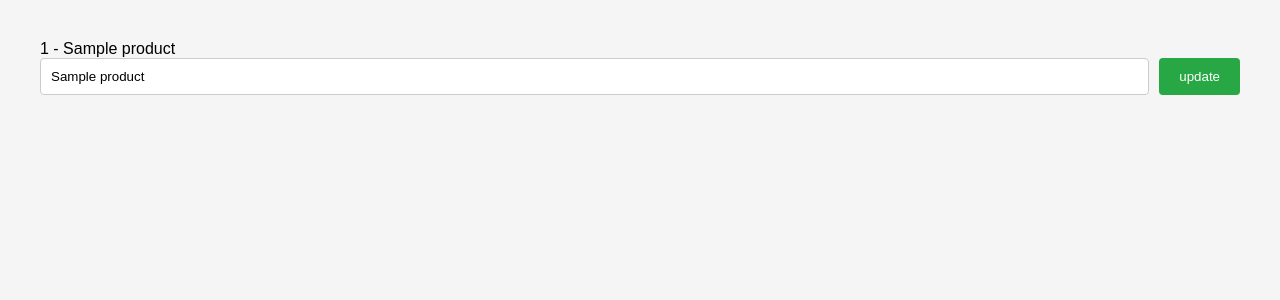
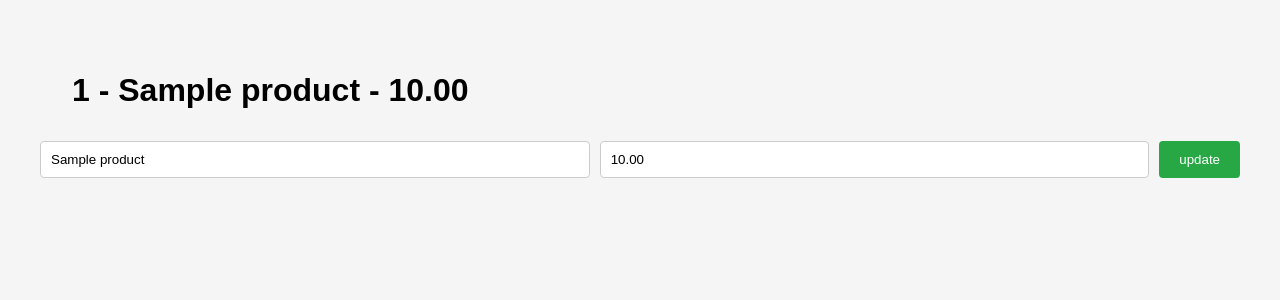
Before and after one commit to Vinicius-Rodriguess/product-catalog-django, a Django app: template products/templates/update.html in a window 1280 px wide. Shown: the top 300 px of the page. Run offline with Django 5.2, Linux system fonts and the light colour scheme; the template is opened without the code that fills it: values that come from a table or form of the project are taken from there, others are empty; tables that the repository leaves empty hold one stand-in row (values such as "Sample post").

Commit message:
:sparkles: feat: Adicionado campo price em Product

```diff
--- a/products/models.py
+++ b/products/models.py
@@ -2,6 +2,7 @@ from django.db import models
 
 class Product(models.Model):
     name = models.CharField(max_length=100)
+    price = models.DecimalField(max_digits=10, decimal_places=2)
 
     def __str__(self):
         return self.name
--- a/products/static/css/style.css
+++ b/products/static/css/style.css
@@ -84,3 +84,8 @@ form button:hover {
 .bi-trash {
   color: red;
 }
+
+h2 {
+  font-size: 2rem;
+  padding: 2rem;
+}
--- a/products/templates/update.html
+++ b/products/templates/update.html
@@ -10,11 +10,12 @@
 </head>
 <body>
 
-    <p>{{product.id}} - {{product.name}}</p>
+    <h2>{{product.id}} - {{product.name}} - {{product.price}}</h2>
 
     <form action="{% url 'update' product.id %}" method="POST">
         {% csrf_token %}
         <input type="text" name="name" value="{{product.name}}">
+        <input type="text" name="price" value="{{product.price}}">
         <button type="submit">update</button>
     </form>
 
--- a/products/urls.py
+++ b/products/urls.py
@@ -5,7 +5,7 @@ from .views import home, save, edit, update, delete
 urlpatterns = [
     path("", home),
     path("save/", save, name="save"),
-    path("edit/<int:id> ", edit, name="edit"),
-    path("update/<int:id> ", update, name="update"),
-    path("delete/<int:id> ", delete, name="delete")
+    path("edit/<int:id>/", edit, name="edit"),
+    path("update/<int:id>/", update, name="update"),
+    path("delete/<int:id>/", delete, name="delete")
 ]
--- a/products/views.py
+++ b/products/views.py
@@ -7,7 +7,8 @@ def home(request):
 
 def save(request):
     name = request.POST.get("name")
-    Product.objects.create(name=name)
+    price = request.POST.get("price")
+    Product.objects.create(name=name, price=price)
     products = Product.objects.all()
     return render(request, "index.html", {"products": products})
 
@@ -17,8 +18,10 @@ def edit(request, id):
 
 def update(request, id):
     name = request.POST.get("name")
+    price = request.POST.get("price")
     product = Product.objects.get(id=id)
     product.name = name
+    product.price = price
     product.save()
     return redirect(home)
 
```
Also changed, not shown: products/migrations/0002_product_price.py (added).
